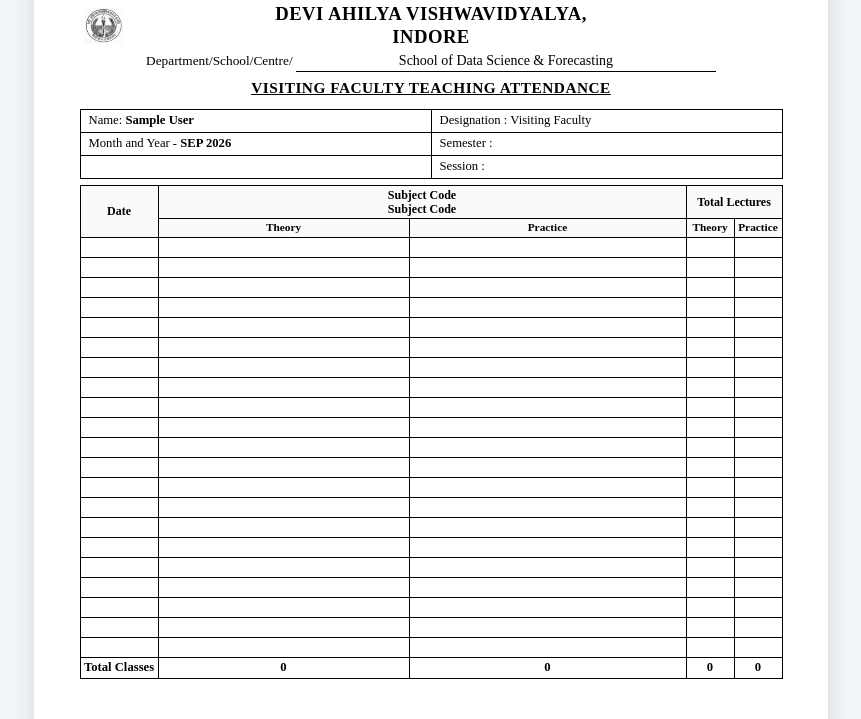
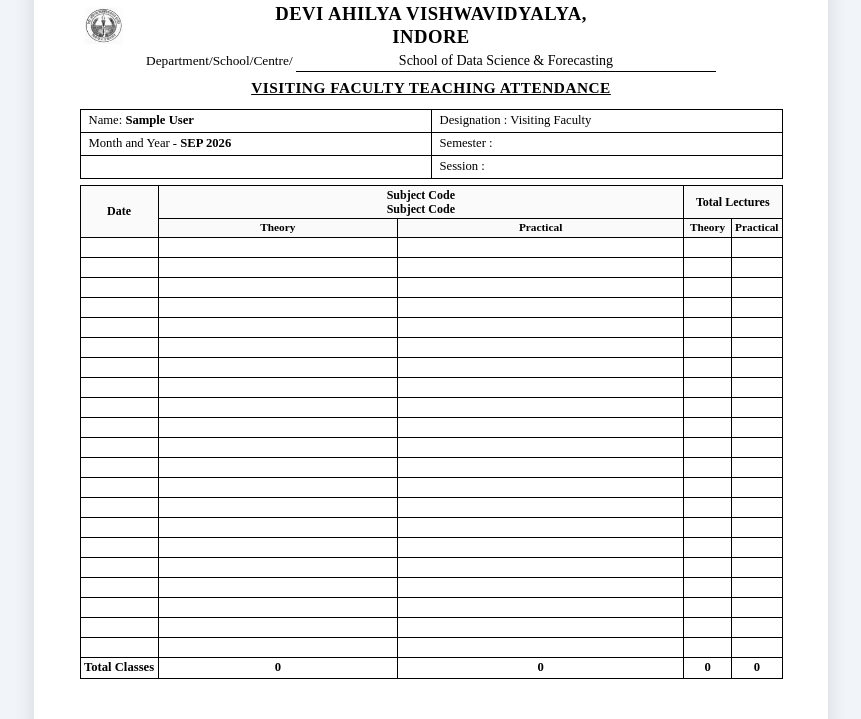
Before and after one commit to holycompile/SDSF_Faculty_Portal, a PHP site: page /admin/reports/visiting_faculty_attendance.php in a window 1280 px wide. Shown: the part 163-882 px from the top of the page, without its empty margins (209-1070 px from the left). Run offline with PHP 8.4, Linux system fonts and the light colour scheme; the visitor is signed in with stand-in values (Sample User, id 1); data that the repository does not hold is empty.

Commit message:
Fix spelling: replace Practice with Practical in attendance sheet header

```diff
--- a/admin/reports/visiting_faculty_attendance.php
+++ b/admin/reports/visiting_faculty_attendance.php
@@ -361,7 +361,7 @@ body {
                 <?php foreach ($distinctCourses as $cid => $c): ?>
                     <?php if ($c['has_theory'] && $c['has_practice']): ?>
                         <th class="sub-col-hdr">Theory</th>
-                        <th class="sub-col-hdr">Practice</th>
+                        <th class="sub-col-hdr">Practical</th>
                     <?php elseif ($c['has_practice']): ?>
                         <th class="sub-col-hdr">Practical</th>
                     <?php else: ?>
@@ -369,7 +369,7 @@ body {
                     <?php endif; ?>
                 <?php endforeach; ?>
                 <th class="sub-col-hdr" style="width:48px;">Theory</th>
-                <th class="sub-col-hdr" style="width:48px;">Practice</th>
+                <th class="sub-col-hdr" style="width:48px;">Practical</th>
             </tr>
         </thead>
         <tbody>
```
